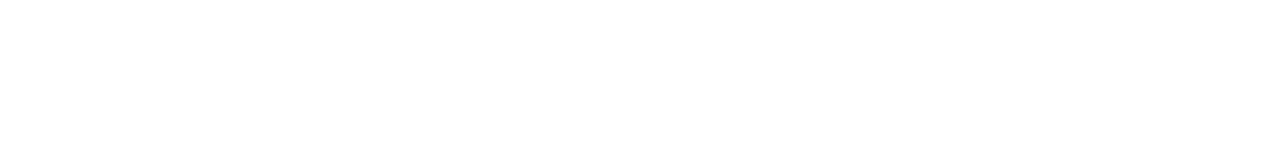
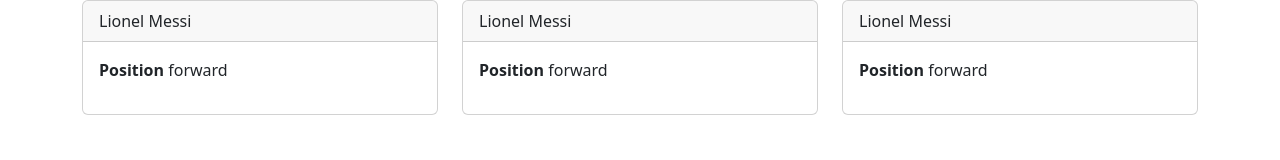
Before and after one commit to LeilaBrunisholz/team-monthly-website-may, a plain HTML site: page index.html in a window 1280 px wide. Drawn offline with nearby package versions, Linux system fonts and the light colour scheme.

Commit message:
good for today

```diff
--- a/index.html
+++ b/index.html
@@ -38,7 +38,7 @@
         integrity="sha384-BBtl+eGJRgqQAUMxJ7pMwbEyER4l1g+O15P+16Ep7Q9Q+zqX6gSbd85u4mG4QzX+"
         crossorigin="anonymous"></script>
 
-        <script class="js"></script>
+        <script src = "script.js"></script>
 </body>
 
 </html>
--- a/script.js
+++ b/script.js
@@ -0,0 +1,56 @@
+// team member data
+// do jumanji like you make characters like when they have strenghts and weaknesses
+//or do minions and give them all traits
+const teamMembers = [
+    {
+        name:'Lionel Messi',
+        age:36,
+        activePlayer:true,
+        position: 'forward',
+        strengths: 'ball control',
+        weaknesses: 'heading ability',
+        skills: ['dribbling','shooting','passing'],
+        biography: 'Messi is a really cool dude'
+    },
+    {
+        name:'Lionel Messi',
+        age:36,
+        activePlayer:true,
+        position: 'forward',
+        strengths: 'ball control',
+        weaknesses: 'heading ability',
+        skills: ['dribbling','shooting','passing'],
+        biography: 'Messi is a really cool dude'
+    }, {
+        name:'Lionel Messi',
+        age:36,
+        activePlayer:true,
+        position: 'forward',
+        strengths: 'ball control',
+        weaknesses: 'heading ability',
+        skills: ['dribbling','shooting','passing'],
+        biography: 'Messi is a really cool dude'
+    },
+]
+
+function generateTeamCards(){
+    const teamCardsContainer=document.getElementById('teamCards')
+teamMembers.forEach(member => {
+    const card = document.createElement('div')
+card.classList.add('col-md-4')
+
+card.innerHTML=`
+<div class="card">
+<div class="card-header">
+${member.name}
+    </div>
+    <div class="card-body">
+    <p><strong>Position</strong> ${member.position}</p>
+ </div>
+`
+teamCardsContainer.appendChild(card)
+
+});
+}
+
+window.onload = generateTeamCards()
```
